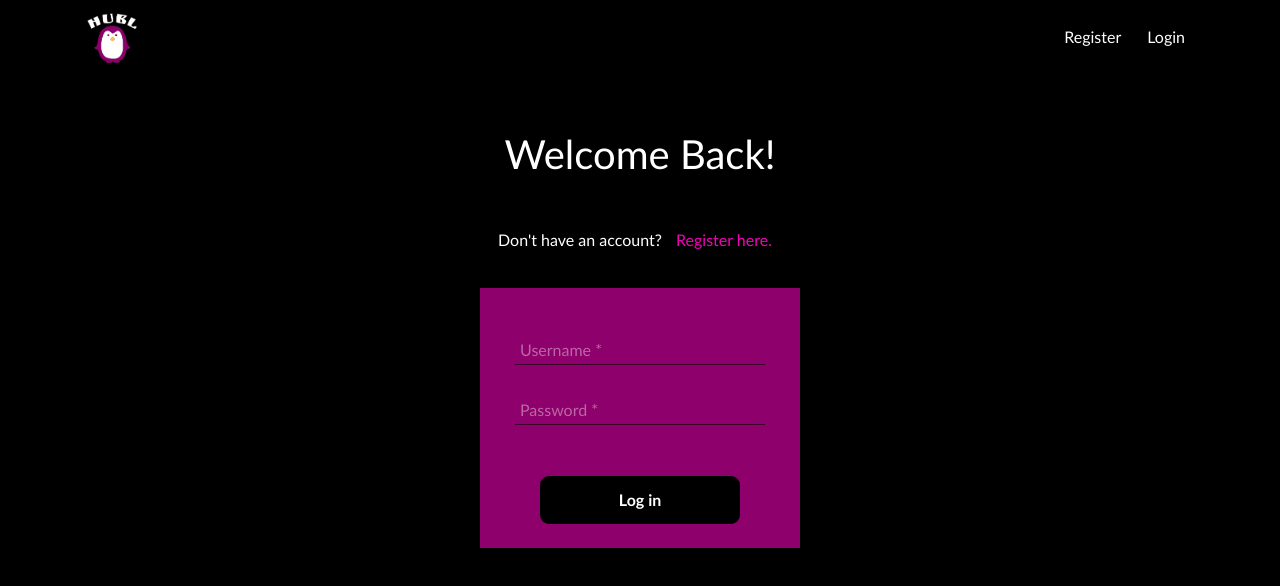
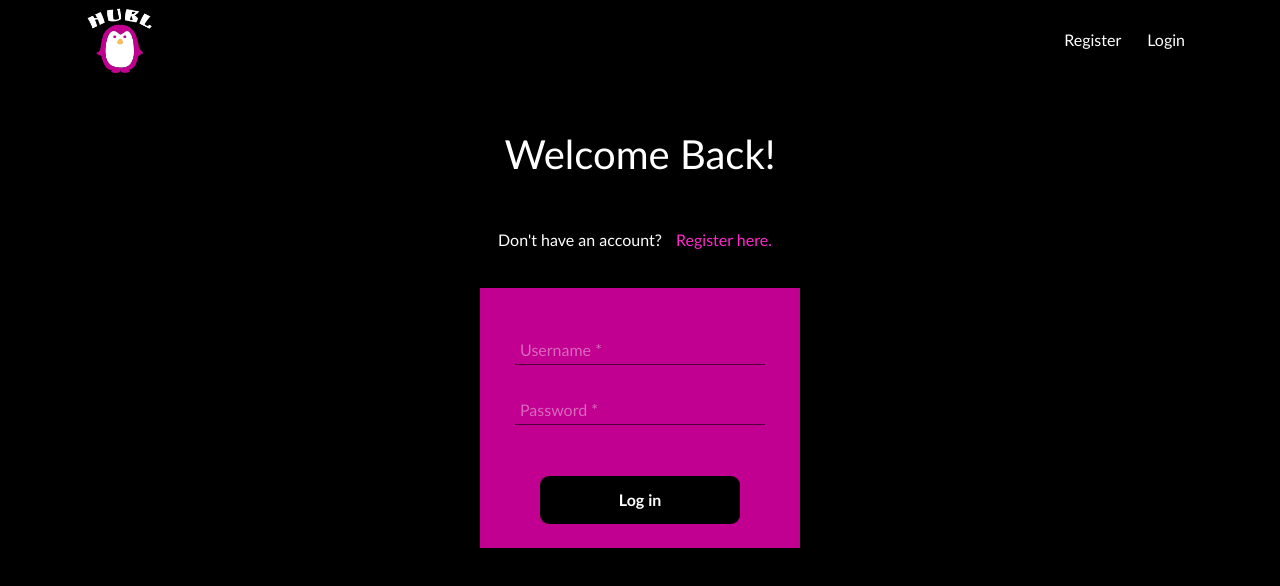
Before and after one commit to nattyhawkins/hubl, a React (Create React App) app in the folder client/: page /login in a window 1280 px wide. Shown: the top 586 px of the page. Built offline with nearby package versions, Linux system fonts and the light colour scheme.

Commit message:
fix last

```diff
--- a/client/src/components/common/TheNavbar.js
+++ b/client/src/components/common/TheNavbar.js
@@ -19,11 +19,10 @@ const TheNavbar = () => {
   return (
     <Navbar className='theNavbar'>
       <Container className='navbarContainer'>
-        <Navbar.Brand as={Link} to='/' onClick={skipReset}>
+        <Navbar.Brand as={Link} to='/' onClick={skipReset} className='p-0'>
           <img className="logo" src={logo} />
         </Navbar.Brand>
         <Nav className='navbar'>
-          {/* <Nav.Link as={Link} to='/'>Home</Nav.Link> */}
           {isAuthenticated() ?
             <>
               <span className='nav-link' onClick={() => handleLogout(navigate)}>Logout</span>
--- a/client/src/components/pages/Comments.js
+++ b/client/src/components/pages/Comments.js
@@ -96,7 +96,7 @@ const Comments = ({ comment, groupId, postId, setRefresh, refresh }) => {
           {isOwner(owner._id) &&
             <div className="d-flex justify-content-end">
               <p title='edit comment' className="me-2 subtle post-btn" onClick={editComment}>•••</p>
-              <p title='delete comment' style={{ fontSize: '20px' }} className="subtle post-btn" onClick={deleteComment}>ⓧ</p>
+              <p title='delete comment' style={{ fontSize: '20px' }} className="subtle post-btn" onClick={deleteComment}>🆇</p>
             </div>}
         </div>
         {toEdit ?
--- a/client/src/components/pages/Post.js
+++ b/client/src/components/pages/Post.js
@@ -187,10 +187,15 @@ const Post = ({ postId, post, commentHTML, tagsHTML, groupId, setRefresh, refres
             </div>
           </div>
         </div>
-        <Collapse in={open} className="d-flex flex-column align-items-end">
+        <Collapse in={open} >
           <div id={postId} >
-            <CommentForm commentField={commentField} setCommentField={setCommentField} error={error} setError={setError} handleCommentSubmit={handleCommentSubmit} />
-            {commentHTML}
+            <div className="d-flex flex-column align-items-end">
+              <CommentForm commentField={commentField} setCommentField={setCommentField} error={error} setError={setError} handleCommentSubmit={handleCommentSubmit} />
+
+              <div className='mt-4 d-flex flex-column align-items-end'>
+                {commentHTML}
+              </div>
+            </div>
           </div>
         </Collapse>
       </Card.Body>
--- a/client/src/styles/main.scss
+++ b/client/src/styles/main.scss
@@ -1,6 +1,6 @@
 $primary: rgb(0, 0, 0);
-$secondary: rgb(142, 0, 107);
-$tertiary: white;
+$secondary: lighten(rgb(142, 0, 107), 10%);
+$tertiary: rgb(255, 255, 255);
 $card: $primary;
 $accent: #ffbd59;
 $button-colour: $secondary;
@@ -51,7 +51,7 @@ body {
     }
 
     .logo {
-      width: 50px;
+      width: 65px;
     }
 
     a {
@@ -282,7 +282,7 @@ body {
       border-radius: 15px;
       padding: 10px;
       color: rgb(27, 27, 27);
-      margin-top: 15px;
+      // margin-top: 15px;
       max-width: 780px;
 
     }
```
Also changed, not shown: client/src/assets/hubl-logo.jpg, 1 other file (tests, documents, lock files or other folders).
